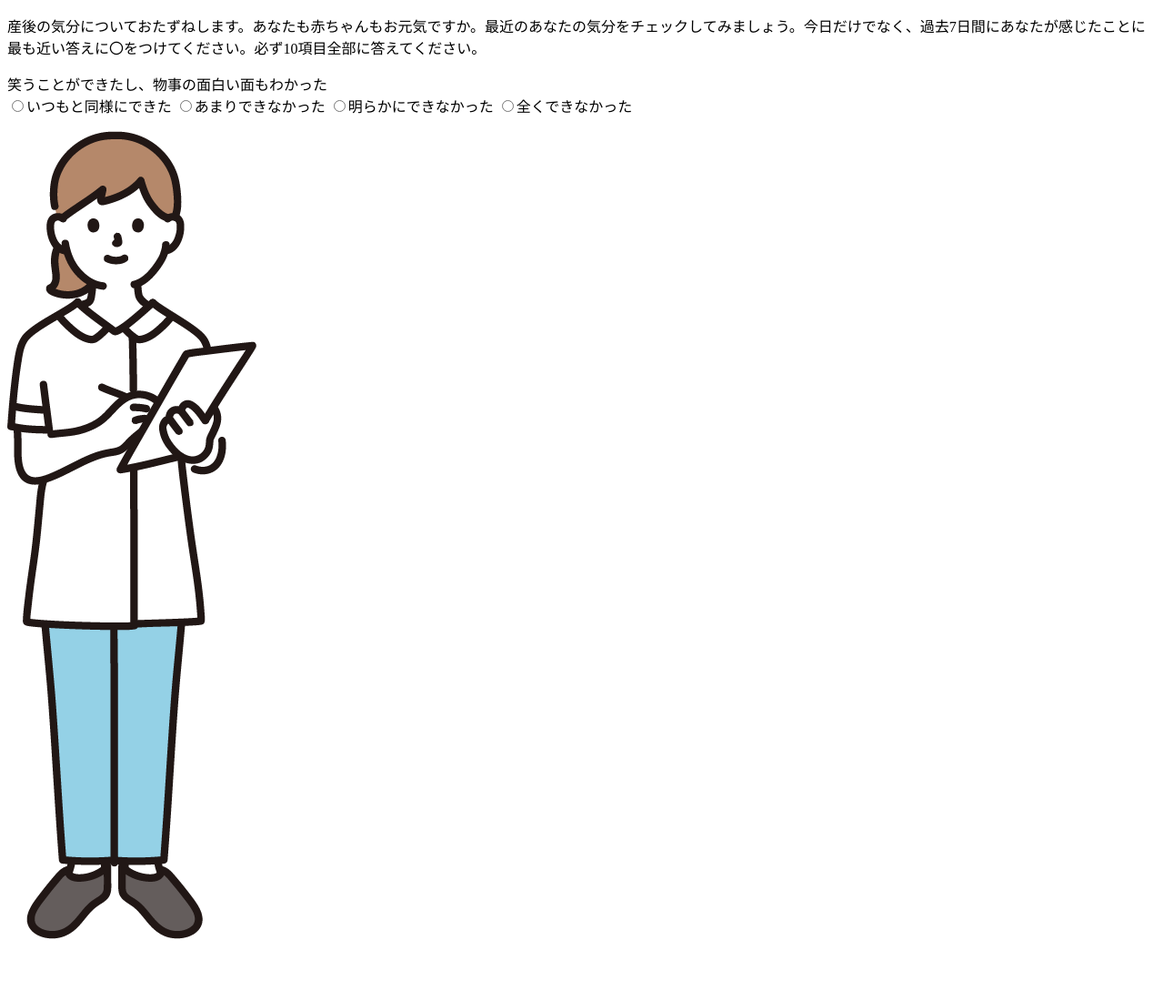
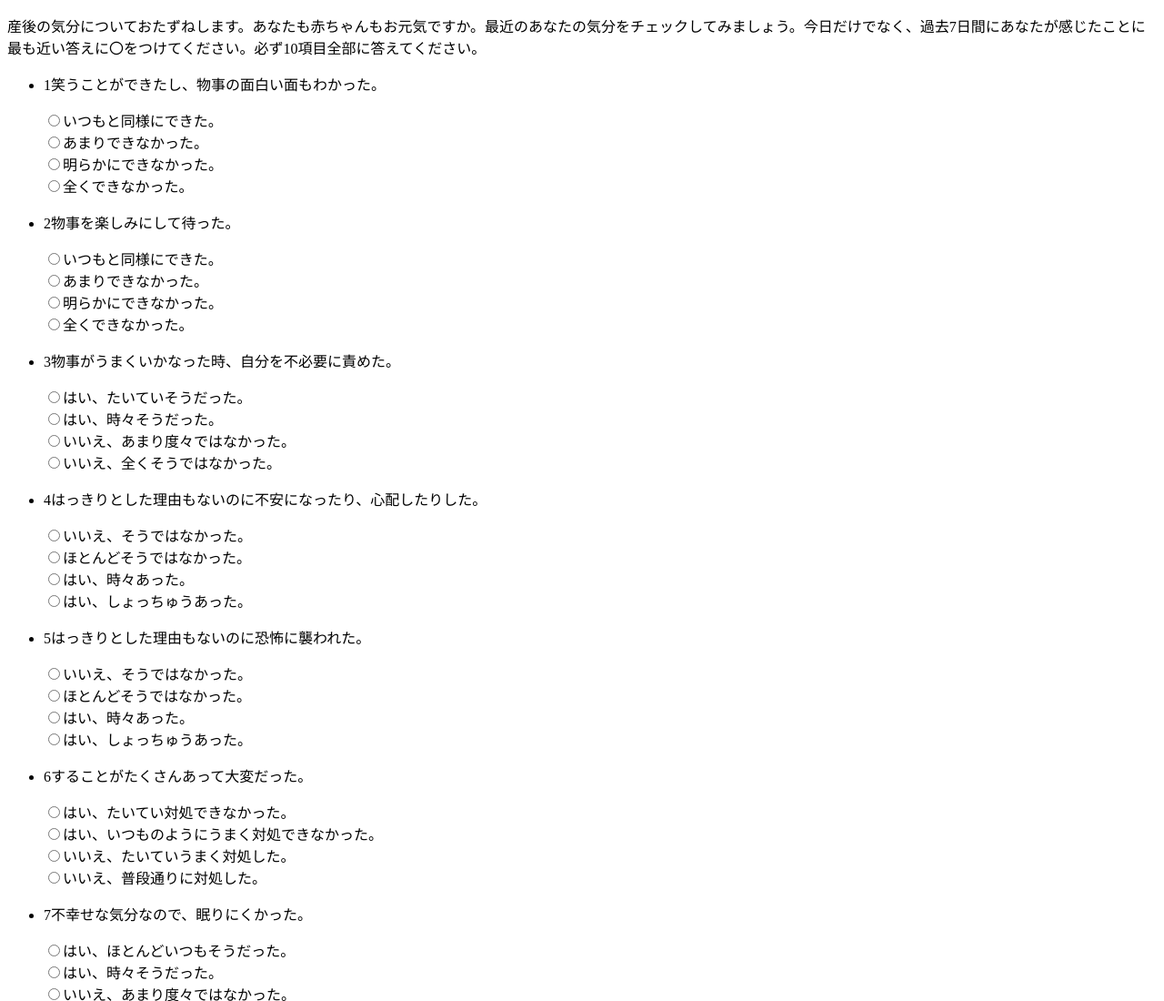
Before and after one commit to kana510/epds, a plain HTML site: page index.html in a window 1280 px wide. Shown: the top 1100 px of the page at 91% size. Before the commit the page ends 1044 px from the top, so only its background shows below. Drawn offline with Linux system fonts and the light colour scheme.

Commit message:
Update index.html

```diff
--- a/index.html
+++ b/index.html
@@ -8,12 +8,97 @@
 </head>
 <body>
  <p>産後の気分についておたずねします。あなたも赤ちゃんもお元気ですか。最近のあなたの気分をチェックしてみましょう。今日だけでなく、過去7日間にあなたが感じたことに最も近い答えに〇をつけてください。必ず10項目全部に答えてください。</p>
-  <p>笑うことができたし、物事の面白い面もわかった<br>
-  <input type="radio" name="q1" value="0">いつもと同様にできた
-  <input type="radio" name="q1" value="1">あまりできなかった
-  <input type="radio" name="q1" value="2">明らかにできなかった
-  <input type="radio" name="q1" value="3">全くできなかった
-  </p>
+  <form action="/epds_result/" method="post">
+
+<ul>
+
+<li>
+<p class="ttl"><span>1</span>笑うことができたし、物事の面白い面もわかった。</p>
+<p class="item"><input id="q1-1" name="q1" type="radio" value="0"><label for="q1-1">いつもと同様にできた。</label><br>
+<input id="q1-2" name="q1" type="radio" value="1"><label for="q1-2">あまりできなかった。</label><br>
+<input id="q1-3" name="q1" type="radio" value="2"><label for="q1-3">明らかにできなかった。</label><br>
+<input id="q1-4" name="q1" type="radio" value="3"><label for="q1-4">全くできなかった。</label></p>
+</li>
+
+<li>
+<p class="ttl"><span>2</span>物事を楽しみにして待った。</p>
+<p class="item"><input id="q2-1" name="q2" type="radio" value="0"><label for="q2-1">いつもと同様にできた。</label><br>
+<input id="q2-2" name="q2" type="radio" value="1"><label for="q2-2">あまりできなかった。</label><br>
+<input id="q2-3" name="q2" type="radio" value="2"><label for="q2-3">明らかにできなかった。</label><br>
+<input id="q2-4" name="q2" type="radio" value="3"><label for="q2-4">全くできなかった。</label></p>
+</li>
+
+<li>
+<p class="ttl"><span>3</span>物事がうまくいかなった時、自分を不必要に責めた。</p>
+<p class="item"><input id="q3-1" name="q3" type="radio" value="3"><label for="q3-1">はい、たいていそうだった。</label><br>
+<input id="q3-2" name="q3" type="radio" value="2"><label for="q3-2">はい、時々そうだった。</label><br>
+<input id="q3-3" name="q3" type="radio" value="1"><label for="q3-3">いいえ、あまり度々ではなかった。</label><br>
+<input id="q3-4" name="q3" type="radio" value="0"><label for="q3-4">いいえ、全くそうではなかった。</label></p>
+</li>
+
+<li>
+<p class="ttl"><span>4</span>はっきりとした理由もないのに不安になったり、心配したりした。</p>
+<p class="item"><input id="q4-1" name="q4" type="radio" value="0"><label for="q4-1">いいえ、そうではなかった。</label><br>
+<input id="q4-2" name="q4" type="radio" value="1"><label for="q4-2">ほとんどそうではなかった。</label><br>
+<input id="q4-3" name="q4" type="radio" value="2"><label for="q4-3">はい、時々あった。</label><br>
+<input id="q4-4" name="q4" type="radio" value="3"><label for="q4-4">はい、しょっちゅうあった。</label></p>
+</li>
+
+<li>
+<p class="ttl"><span>5</span>はっきりとした理由もないのに恐怖に襲われた。</p>
+<p class="item"><input id="q5-1" name="q5" type="radio" value="0"><label for="q5-1">いいえ、そうではなかった。</label><br>
+<input id="q5-2" name="q5" type="radio" value="1"><label for="q5-2">ほとんどそうではなかった。</label><br>
+<input id="q5-3" name="q5" type="radio" value="2"><label for="q5-3">はい、時々あった。</label><br>
+<input id="q5-4" name="q5" type="radio" value="3"><label for="q5-4">はい、しょっちゅうあった。</label></p>
+</li>
+
+<li>
+<p class="ttl"><span>6</span>することがたくさんあって大変だった。</p>
+<p class="item"><input id="q6-1" name="q6" type="radio" value="3"><label for="q6-1">はい、たいてい対処できなかった。</label><br>
+<input id="q6-2" name="q6" type="radio" value="2"><label for="q6-2">はい、いつものようにうまく対処できなかった。</label><br>
+<input id="q6-3" name="q6" type="radio" value="1"><label for="q6-3">いいえ、たいていうまく対処した。</label><br>
+<input id="q6-4" name="q6" type="radio" value="0"><label for="q6-4">いいえ、普段通りに対処した。</label></p>
+</li>
+
+<li>
+<p class="ttl"><span>7</span>不幸せな気分なので、眠りにくかった。</p>
+<p class="item"><input id="q7-1" name="q7" type="radio" value="3"><label for="q7-1">はい、ほとんどいつもそうだった。</label><br>
+<input id="q7-2" name="q7" type="radio" value="2"><label for="q7-2">はい、時々そうだった。</label><br>
+<input id="q7-3" name="q7" type="radio" value="1"><label for="q7-3">いいえ、あまり度々ではなかった。</label><br>
+<input id="q7-4" name="q7" type="radio" value="0"><label for="q7-4">いいえ、全くそうではなかった。</label></p>
+</li>
+
+<li>
+<p class="ttl"><span>8</span>悲しくなったり、惨めになったりした。</p>
+<p class="item"><input id="q8-1" name="q8" type="radio" value="3"><label for="q8-1">はい、たいていそうだった。</label><br>
+<input id="q8-2" name="q8" type="radio" value="2"><label for="q8-2">はい、かなりしばしばそうだった。</label><br>
+<input id="q8-3" name="q8" type="radio" value="1"><label for="q8-3">いいえ、あまり度々ではなかった。</label><br>
+<input id="q8-4" name="q8" type="radio" value="0"><label for="q8-4">いいえ、全くそうではなかった。</label></p>
+</li>
+
+<li>
+<p class="ttl"><span>9</span>不幸せな気分だったので、泣いていた。</p>
+<p class="item"><input id="q9-1" name="q9" type="radio" value="3"><label for="q9-1">はい、たいていそうだった。</label><br>
+<input id="q9-2" name="q9" type="radio" value="2"><label for="q9-2">はい、かなりしばしばそうだった。</label><br>
+<input id="q9-3" name="q9" type="radio" value="1"><label for="q9-3">ほんの時々あった。</label><br>
+<input id="q9-4" name="q9" type="radio" value="0"><label for="q9-4">いいえ、全くそうではなかった。</label></p>
+</li>
+
+<li>
+<p class="ttl"><span>10</span>自分自身を傷つけるという考えが浮かんできた。</p>
+<p class="item"><input id="q10-1" name="q10" type="radio" value="3"><label for="q10-1">はい、かなりしばしばそうだった。</label><br>
+<input id="q10-2" name="q10" type="radio" value="2"><label for="q10-2">時々そうだった。</label><br>
+<input id="q10-3" name="q10" type="radio" value="1"><label for="q10-3">めったになかった。</label><br>
+<input id="q10-4" name="q10" type="radio" value="0"><label for="q10-4">全くなかった。</label></p>
+</li>
+
+</ul>
+
+<div class="epds-form-btn">
+	<div><input name="submit" value="判定結果を見る" type="submit"></div>
+</div>
+</form>
+
 
   <img src="./606_color.png" alt="保健師画像"/>
 </body>
```
